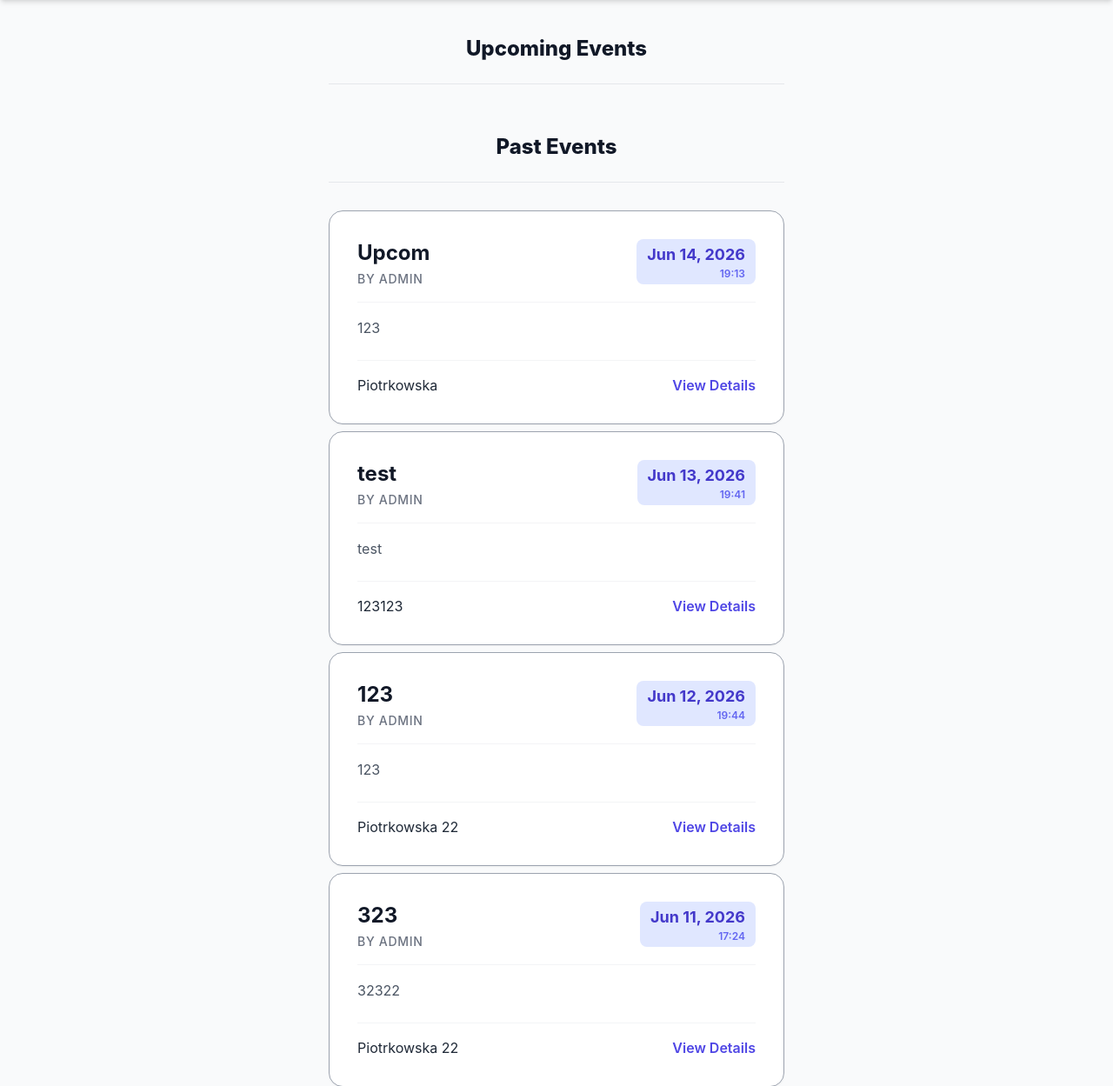
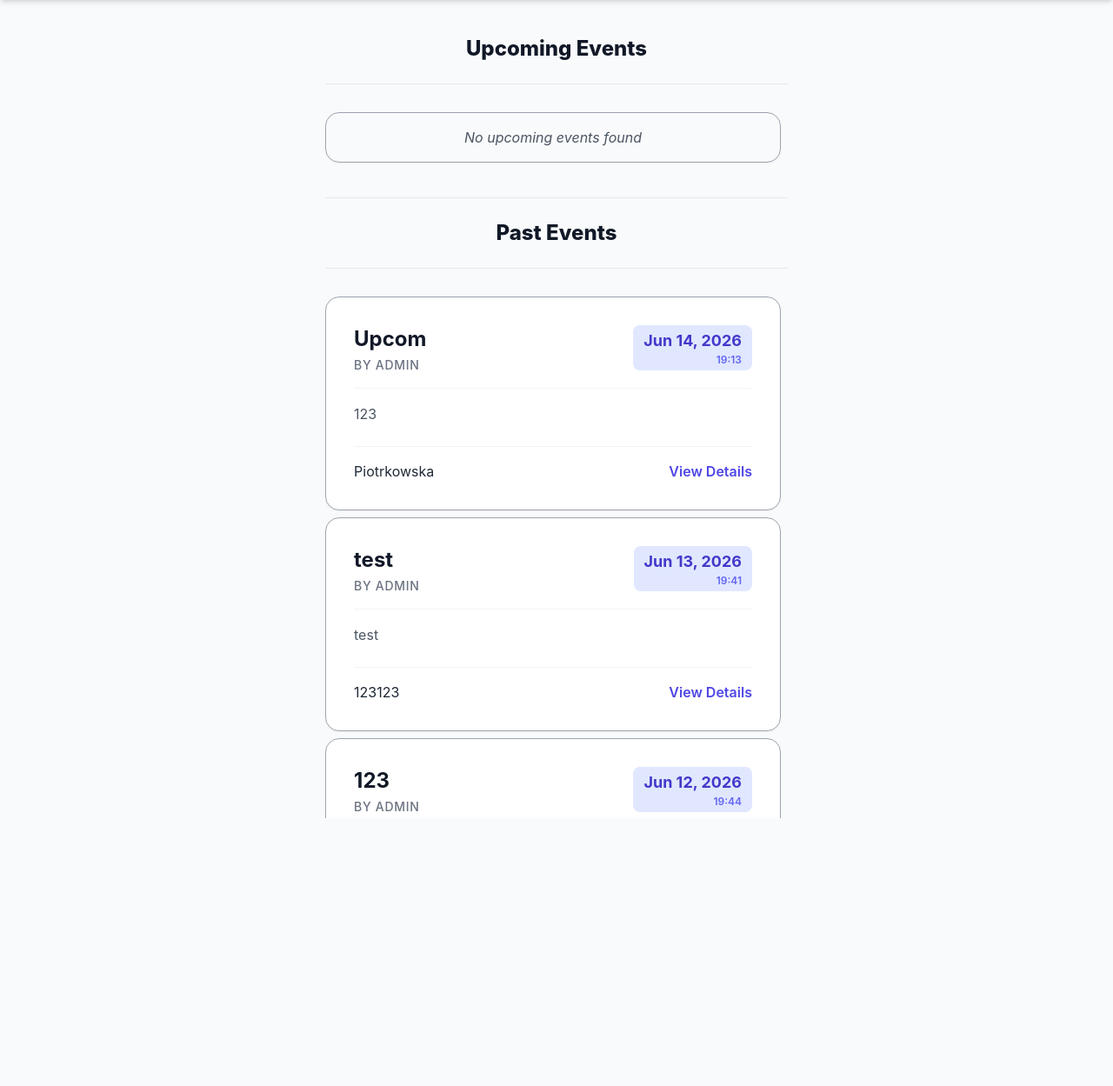
Before and after one commit to MrAlmo/EventSite, a Django app: page /events/ in a window 1280 px wide. Shown: the part 64-1313 px from the top of the page at 87% size. Run offline with Django 5.2, Linux system fonts and the light colour scheme; data comes from the database, SQL or seed files in the repository; both versions use the stored data as it was after the commit; some libraries are stand-ins or nearby versions.

Commit message:
Scrolable lists for event, profile notification option, sending massages of new ivents on email

```diff
--- a/eventsite/events/templates/events/event_list.html
+++ b/eventsite/events/templates/events/event_list.html
@@ -5,15 +5,16 @@
 {% block content %}
     <div class="flex justify-between items-center mb-8 border-b border-gray-200 pb-6 flex-col items-center">
         <h1 class="text-center text-2xl font-extrabold text-gray-900">Upcoming Events</h1>
-
     </div>
 
     {% if events %}
-        <div class="gap-2 grid">
-
+        <div class="gap-2 grid overflow-y-auto max-h-[600px] pr-2">
+            {% if not upcoming_events %}
+                <div class="border border-gray-400 rounded-2xl p-4 shadow-sm mb-2 italic ">
+                    <p class="text-center text-gray-600">No upcoming events found</p>
+                </div>
+            {% else %}
             {% for event in upcoming_events %}
-
-
 
                 <div class="bg-white p-8 rounded-2xl shadow-sm border border-gray-400 hover:shadow-xl transition-shadow duration-300">
                     <div class="flex justify-between items-start mb-4">
@@ -47,14 +48,20 @@
 
 
             {% endfor %}
+            {% endif %}
 
         </div>
 
-        <div class="flex justify-between items-center mb-8 border-b border-gray-200 pb-6 flex-col items-center p-6">
+        <div class="flex justify-between items-center mb-8 border-b border-gray-200 border-t pb-6 flex-col items-center pt-6 mt-8">
         <h1 class="text-center text-2xl font-extrabold text-gray-900 ">Past Events</h1>
         </div>
 
-        <div class="gap-2 grid">
+        <div class="gap-2 grid overflow-y-auto max-h-[600px] pr-2">
+            {% if not past_events %}
+                <div class="border border-gray-300 rounded-2xl p-4 shadow-sm mb-2 italic ">
+                    <p class="text-center text-gray-600">No past events found</p>
+                </div>
+            {% else %}
             {% for event in past_events %}
 
                 <div class="bg-white p-8 rounded-2xl shadow-sm border border-gray-400 hover:shadow-xl transition-shadow duration-300">
@@ -88,6 +95,7 @@
                 </div>
 
             {% endfor %}
+            {% endif %}
         </div>
     {% else %}
         <div class="space-y-6 shadow-2xl p-2 border rounded-xl border-gray-300 flex flex-col items-center">
--- a/eventsite/users/apps.py
+++ b/eventsite/users/apps.py
@@ -1,6 +1,10 @@
 from django.apps import AppConfig
+
 
 
 class UsersConfig(AppConfig):
     default_auto_field = 'django.db.models.BigAutoField'
     name = 'users'
+
+    def ready(self):
+        import users.signals
--- a/eventsite/users/models.py
+++ b/eventsite/users/models.py
@@ -6,6 +6,8 @@ class CustomUser(AbstractUser):
     email = models.EmailField(null=True)
     first_name = models.CharField(max_length=20, blank=True)
     last_name = models.CharField(max_length=20, blank=True)
+    subscribed_to_event = models.BooleanField(default=False)
+
     is_moderator = models.BooleanField(
         default=False,
         help_text='User is moderator or not.'
--- a/eventsite/users/urls.py
+++ b/eventsite/users/urls.py
@@ -1,7 +1,7 @@
 from django.contrib.auth.views import LoginView, LogoutView
 from django.urls import path
 from django.contrib.auth import views as auth_views
-from .views import SignUpView, ProfileView, ProfileUpdateView
+from .views import SignUpView, ProfileView, ProfileUpdateView, profile_email_notification
 
 urlpatterns = [
     path('register/', SignUpView.as_view(), name='register'),
@@ -11,5 +11,6 @@ urlpatterns = [
     path('password-change/', auth_views.PasswordChangeView.as_view(template_name='users/password_change.html'), name='password_change'),
     path('password-change/done/', auth_views.PasswordChangeDoneView.as_view(template_name='users/password_change_done.html'), name='password_change_done'),
     path('profile_update/', ProfileUpdateView.as_view(), name='profile_update'),
+    path('profile/notification/', profile_email_notification, name='profile_email_notification'),
 
 ]
```
Also changed, not shown: eventsite/users/signals.py (added, +23 -0 lines), eventsite/users/templates/users/profile.html (+13 -2 lines), eventsite/users/views.py (+16 -1 lines), eventsite/db.sqlite3, eventsite/users/migrations/0003_customuser_subscribed_to_event.py (added).
